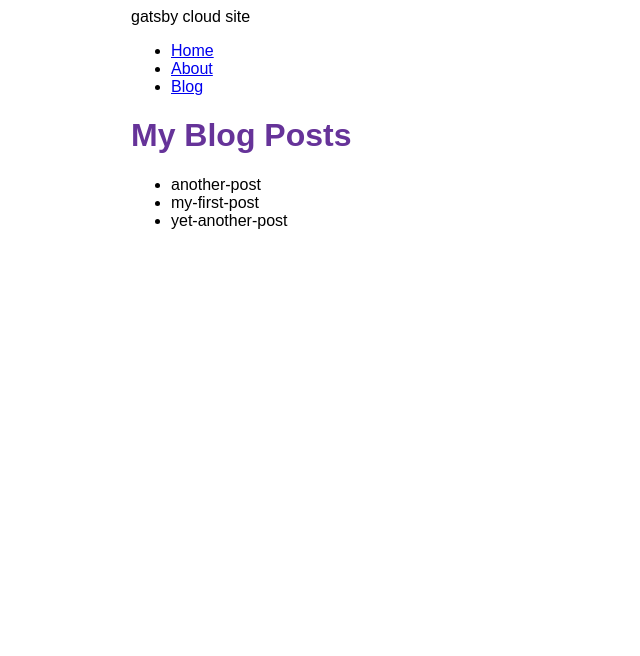
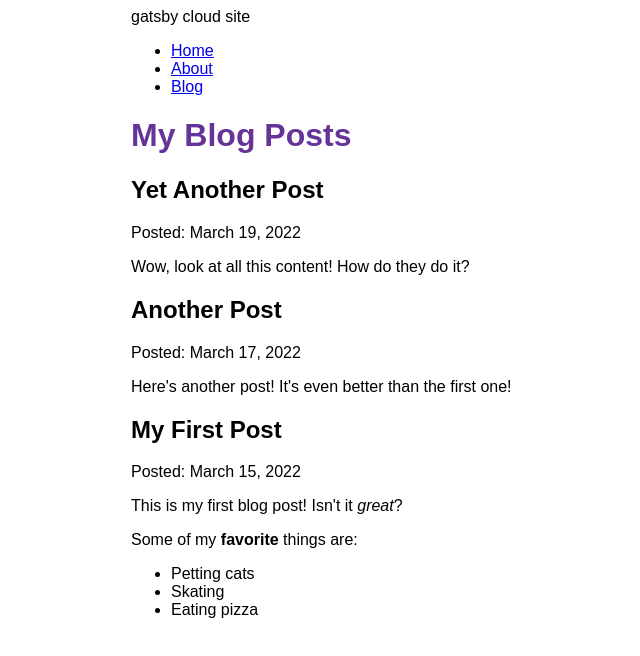
Before and after one commit to smetsc/gatsby-cloud-site, a Gatsby site: page /blog in a window 1280 px wide. Shown: the whole page, without its empty margins (259-899 px from the left). Built offline with nearby package versions, Linux system fonts and the light colour scheme; Gatsby itself is replaced by a stand-in of ours.

Commit message:
Finished Gatsby Tutorial Part 5

```diff
--- a/blog/another-post.mdx
+++ b/blog/another-post.mdx
@@ -0,0 +1,6 @@
+---
+title: "Another Post"
+date: "2022-03-17"
+---
+
+Here's another post! It's even better than the first one!
--- a/blog/my-first-post.mdx
+++ b/blog/my-first-post.mdx
@@ -0,0 +1,12 @@
+---
+title: "My First Post"
+date: "2022-03-15"
+---
+
+This is my first blog post! Isn't it *great*?
+
+Some of my **favorite** things are:
+
+* Petting cats
+* Skating
+* Eating pizza
--- a/blog/yet-another-post.mdx
+++ b/blog/yet-another-post.mdx
@@ -0,0 +1,6 @@
+---
+title: "Yet Another Post"
+date: "2022-03-19"
+---
+
+Wow, look at all this content! How do they do it?
--- a/gatsby-config.js
+++ b/gatsby-config.js
@@ -13,5 +13,6 @@
           path: `${__dirname}/blog`,
         }
       },
+      "gatsby-plugin-mdx",
     ],
 }
--- a/package.json
+++ b/package.json
@@ -14,8 +14,11 @@
     "clean": "gatsby clean"
   },
   "dependencies": {
+    "@mdx-js/mdx": "^1.6.22",
+    "@mdx-js/react": "^1.6.22",
     "gatsby": "^4.9.0",
     "gatsby-plugin-image": "^2.9.1",
+    "gatsby-plugin-mdx": "^3.9.1",
     "gatsby-plugin-sharp": "^4.9.1",
     "gatsby-source-filesystem": "^4.9.1",
     "react": "^17.0.1",
--- a/src/pages/blog.js
+++ b/src/pages/blog.js
@@ -1,28 +1,36 @@
 import * as React from 'react'
 import { graphql } from 'gatsby'
+import { MDXRenderer } from 'gatsby-plugin-mdx'
 import Layout from '../components/layout'
 
 const BlogPage = ({ data }) => {
     return (
         <Layout pageTitle="My Blog Posts">
-            <ul>
-                {
-                    data.allFile.nodes.map(node => (
-                        <li key={node.name}>
-                            {node.name}
-                        </li>
-                    ))
-                }
-            </ul>
+            {
+                data.allMdx.nodes.map((node) => (
+                    <article key={node.id}>
+                        <h2>{node.frontmatter.title}</h2>
+                        <p>Posted: {node.frontmatter.date}</p>
+                        <MDXRenderer>
+                            {node.body}
+                        </MDXRenderer>
+                    </article>
+                ))
+            }
         </Layout>
     )
 }
 
 export const query = graphql`
     query {
-        allFile {
+        allMdx(sort: {fields: frontmatter___date, order: DESC}) {
             nodes {
-                name
+                frontmatter {
+                    date(formatString: "MMMM D, YYYY")
+                    title
+                }
+                id
+                body
             }
         }
     }
```
Also changed, not shown: 1 other file.
